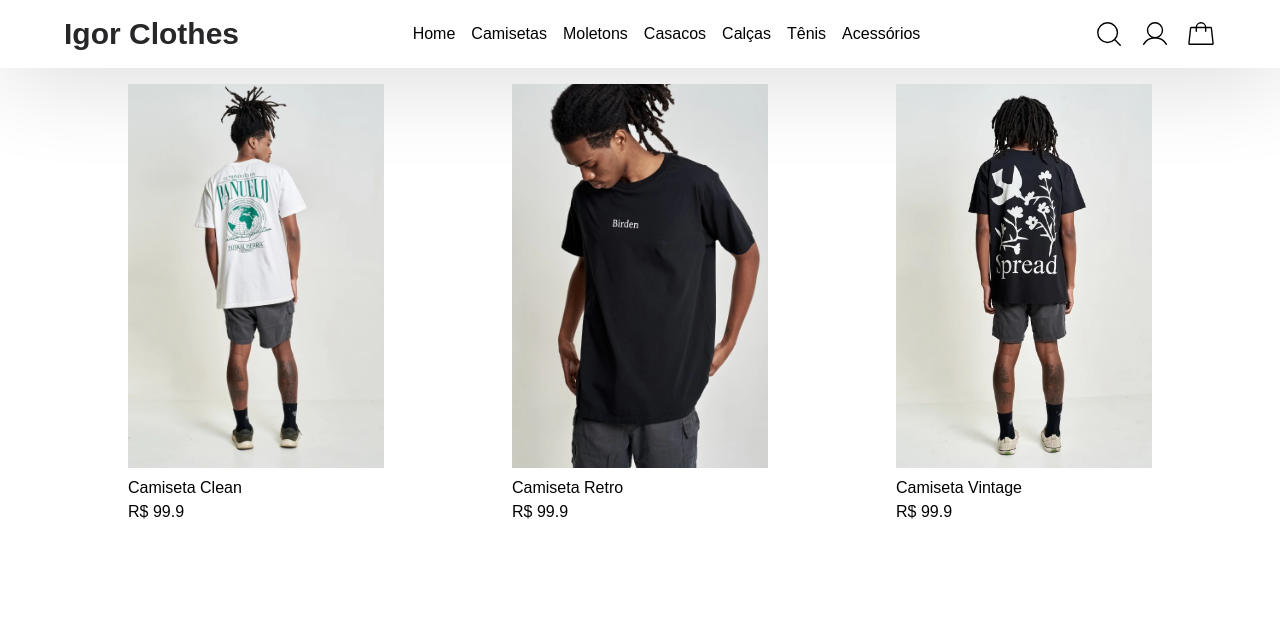
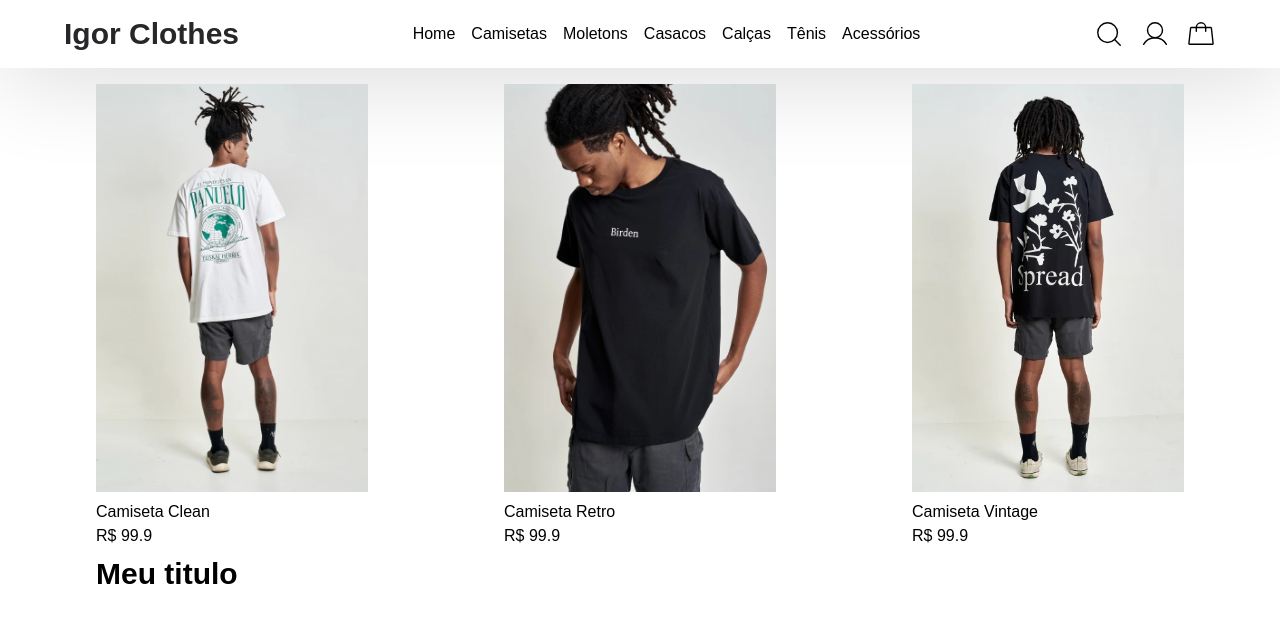
Before and after one commit to igorviniciussantana/nextjs-ecommerce, a Next.js app: page / in a window 1280 px wide. Shown: the top 622 px of the page. Built offline with nearby package versions, Linux system fonts and the light colour scheme; a web font is replaced by a local one.

Commit message:
fix: fix heading types

```diff
--- a/package.json
+++ b/package.json
@@ -31,6 +31,7 @@
   "devDependencies": {
     "@types/styled-components": "^5.1.26",
     "autoprefixer": "^10.4.13",
+    "babel-plugin-styled-components": "^2.0.7",
     "postcss": "^8.4.20",
     "tailwindcss": "^3.2.4"
   }
--- a/src/components/Products/Highlights/styled.ts
+++ b/src/components/Products/Highlights/styled.ts
@@ -2,7 +2,7 @@ import styled from 'styled-components'
 
 export const Highlights = styled.article`
 margin-top: 1rem;
-width: 80%;
+width: 100%;
 display: flex;
 justify-content: space-between
 
--- a/src/components/Utils/Heading/index.tsx
+++ b/src/components/Utils/Heading/index.tsx
@@ -1,8 +1,9 @@
 import React from "react"
 
-interface HeadingProps{
+interface HeadingProps extends JSX.IntrinsicAttributes{
 type: 'h1' | 'h2' | 'h3' | 'h4' | 'h5' | 'h6';
-children: React.ReactNode
+children: React.ReactNode,
+className: string;
 }
 
  const elements = {
--- a/src/components/Utils/Heading/styled.ts
+++ b/src/components/Utils/Heading/styled.ts
@@ -0,0 +1,3 @@
+import styled from 'styled-components'
+
+export const TitleBox = styled.div``
--- /dev/null
+++ b/src/components/Utils/Heading/titleBox.tsx
@@ -0,0 +1,5 @@
+import * as Styled from './styled'
+
+export default function TitleBox(props){
+    return <Styled.TitleBox>{props.children}</Styled.TitleBox>
+}
--- a/src/components/imports.ts
+++ b/src/components/imports.ts
@@ -3,6 +3,8 @@ import Nav from "./Nav";
 import HeaderProfile from "./HeaderProfile";
 import Card from './Products/Card'
 import Highlights from "./Products/Highlights";
+import Heading from "./Utils/Heading";
+import TitleBox  from "./Utils/Heading/titleBox";
 
 
 export{
@@ -10,5 +12,7 @@ export{
     Nav,
     HeaderProfile,
     Card,
-    Highlights
+    Highlights,
+    Heading,
+    TitleBox
 }
--- a/src/pages/index.tsx
+++ b/src/pages/index.tsx
@@ -1,5 +1,5 @@
 import Head from "next/head";
-import { Highlights } from "@components/imports";
+import { Highlights, Heading } from "@components/imports";
 
 export default function Home() {
   return (
@@ -13,7 +13,10 @@ export default function Home() {
         <meta name="viewport" content="width=device-width, initial-scale=1" />
         <link rel="icon" href="/favicon.ico" />
       </Head>
+      <main className="container mx-auto px-24">
       <Highlights />
+      <Heading type="h1" className='text-3xl font-semibold' >Meu titulo</Heading>
+      </main>
     </>
   );
 }
```
Also changed, not shown: 2 other files (tests, documents, lock files or other folders).
